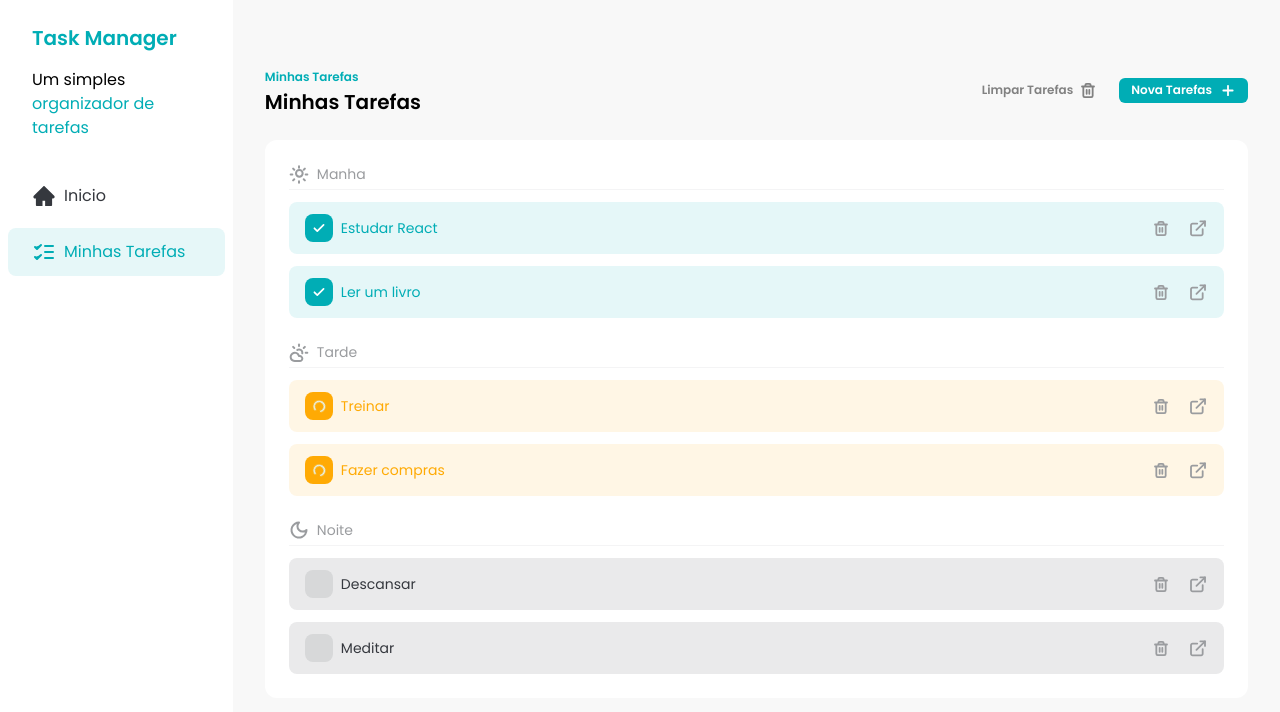
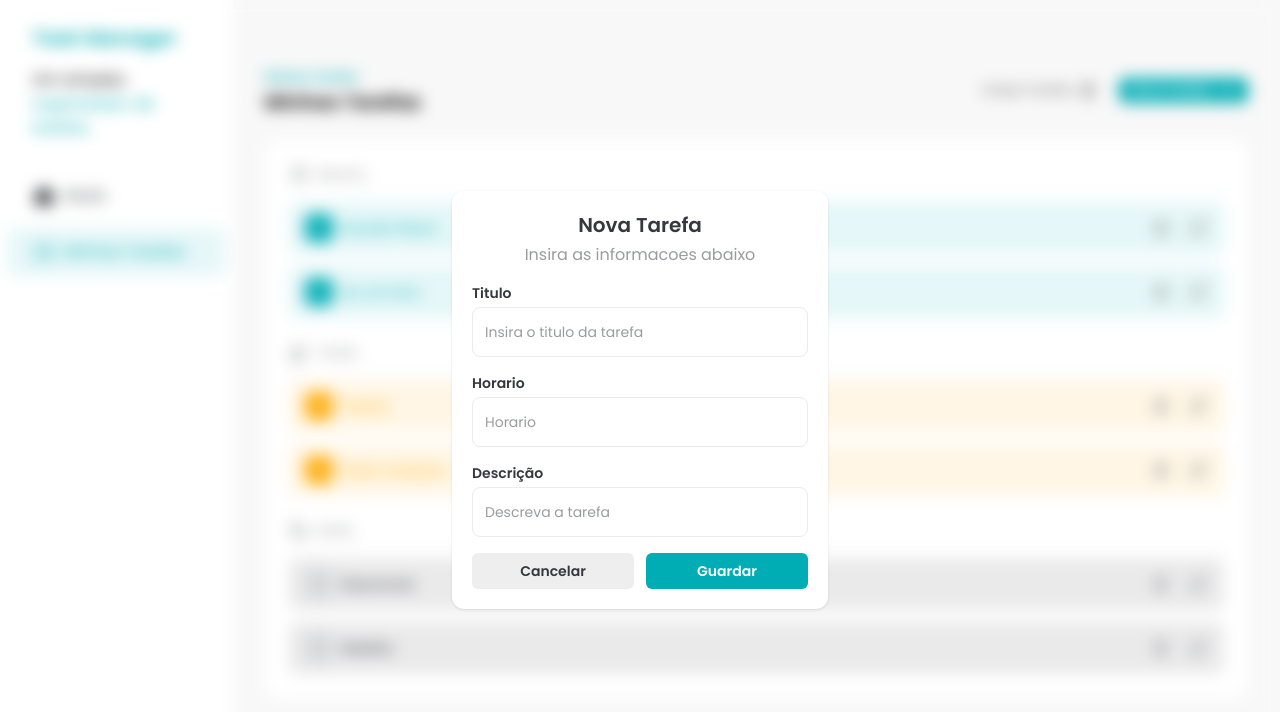
Before and after one commit to Maiiaa30/Task-Manager-V2, a React (Vite) app: page / in a window 1280 px wide. Both pictures are taken after a click on the button "Nova Tarefas". Shown: the top 712 px of the page. Built offline with nearby package versions, Linux system fonts and the light colour scheme.

Commit message:
Crete a Dialog using the React-dom createPortal that opens and close on click

```diff
--- /dev/null
+++ b/src/components/AddTaskDialog.jsx
@@ -0,0 +1,46 @@
+import { createPortal } from "react-dom";
+
+import Button from "./Button";
+import Input from "./Input";
+
+const AddTaskDialog = ({ isOpen, handleClose }) => {
+  if (!isOpen) return null;
+
+  return createPortal(
+    <div className="fixed top-0 bottom-0 left-0 flex h-screen w-screen items-center justify-center backdrop-blur">
+      <div className="rounded-xl bg-white p-5 text-center shadow">
+        <h2 className="text-xl font-semibold text-[#35383E]">Nova Tarefa</h2>
+        <p className="mt-1 mb-4 text-[#9A9C9F]">Insira as informacoes abaixo</p>
+        <div className="flex w-[336px] flex-col space-y-4">
+          <Input
+            label={"Titulo"}
+            id="title"
+            placeholder="Insira o titulo da tarefa"
+          />
+          <Input label={"Horario"} id="time" placeholder="Horario" />
+          <Input
+            label={"Descrição"}
+            id="descripton"
+            placeholder="Descreva a tarefa"
+          />
+          <div className="flex gap-3">
+            <Button
+              size="large"
+              className="w-full"
+              variant="secondary"
+              onClick={handleClose}
+            >
+              Cancelar
+            </Button>
+            <Button size="large" className="w-full">
+              Guardar
+            </Button>
+          </div>
+        </div>
+      </div>
+    </div>,
+    document.body,
+  );
+};
+
+export default AddTaskDialog;
--- /dev/null
+++ b/src/components/Input.jsx
@@ -0,0 +1,15 @@
+const Input = ({ label, ...rest }) => {
+  return (
+    <div className="flex flex-col space-y-1 text-left">
+      <label htmlFor={rest.id} className="text-sm font-semibold text-[#35383F]">
+        {label}
+      </label>
+      <input
+        className="rounded-lg border border-solid border-[#ECECEC] px-3 py-3 outline-[#00ADB5] placeholder:text-sm placeholder:text-[#9A9C9F]"
+        {...rest}
+      />
+    </div>
+  );
+};
+
+export default Input;
--- a/src/components/Tasks.jsx
+++ b/src/components/Tasks.jsx
@@ -9,12 +9,15 @@ import {
   TrashIcon,
 } from "../assets/icons";
 import TASKS from "../constants/task";
+import AddTaskDialog from "./AddTaskDialog";
 import Button from "./Button";
 import TaskItem from "./TaskItem";
 import TaskSeparator from "./TaskSeparator";
 
 const Tasks = () => {
   const [tasks, setTasks] = useState(TASKS);
+  const [addTaskDialogIsOpen, setAddTaskDialogIsOpen] = useState(false);
+
   const morningTasks = tasks.filter((task) => task.time === "morning");
   const afternoonTasks = tasks.filter((task) => task.time === "afternoon");
   const eveningTasks = tasks.filter((task) => task.time === "evening");
@@ -61,10 +64,15 @@ const Tasks = () => {
             Limpar Tarefas
             <TrashIcon />
           </Button>
-          <Button>
+          <Button onClick={() => setAddTaskDialogIsOpen(true)}>
             Nova Tarefas
             <AddIcon />
           </Button>
+
+          <AddTaskDialog
+            isOpen={addTaskDialogIsOpen}
+            handleClose={() => setAddTaskDialogIsOpen(false)}
+          />
         </div>
       </div>
 
```
